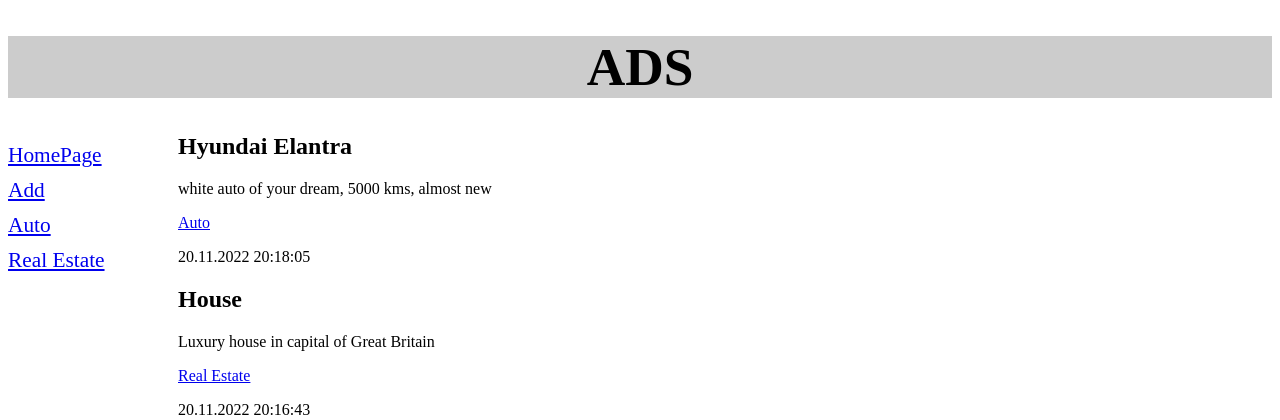
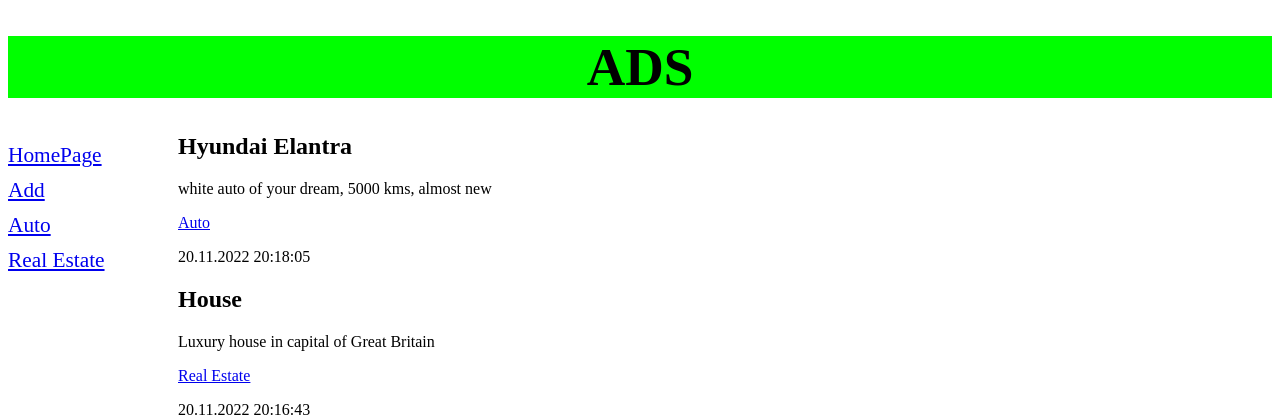
Before and after one commit to augzim/samplesite, a Django app: page /bboard/ in a window 1280 px wide. Shown: the top 420 px of the page. Run offline with Django 4.2, Linux system fonts and the light colour scheme; data comes from the database, SQL or seed files in the repository.

Commit message:
Add missing from previous commit picture

```diff
--- a/bboard/static/bboard/style.css
+++ b/bboard/static/bboard/style.css
@@ -3,7 +3,7 @@ header h1 {
     text-transform: uppercase;
     text-align: center;
     background-image: url("bg.jpg") left / auto 100% no-repeat;
-    background-color: #cccccc;
+    background-color: #00FF00;
 }
 nav {
     font-size: 16pt;
```
Also changed, not shown: bboard/static/bboard/bg.jpg (added), bboard/templates/bboard/by_rubric.html (line endings or trailing spaces), bboard/templates/bboard/create.html (line endings or trailing spaces), bboard/templates/bboard/index.html (line endings or trailing spaces), bboard/views.py (line endings or trailing spaces).
